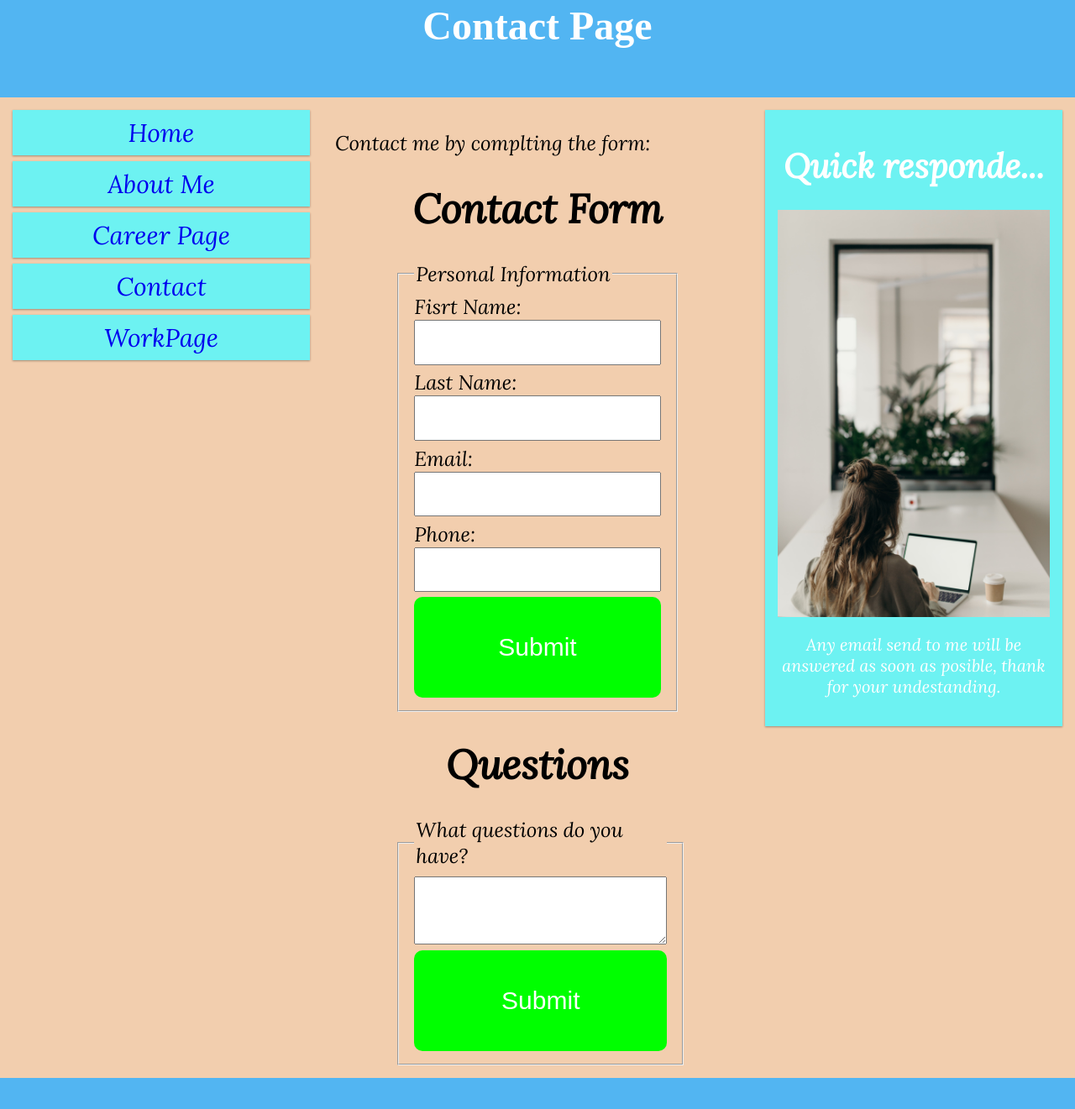
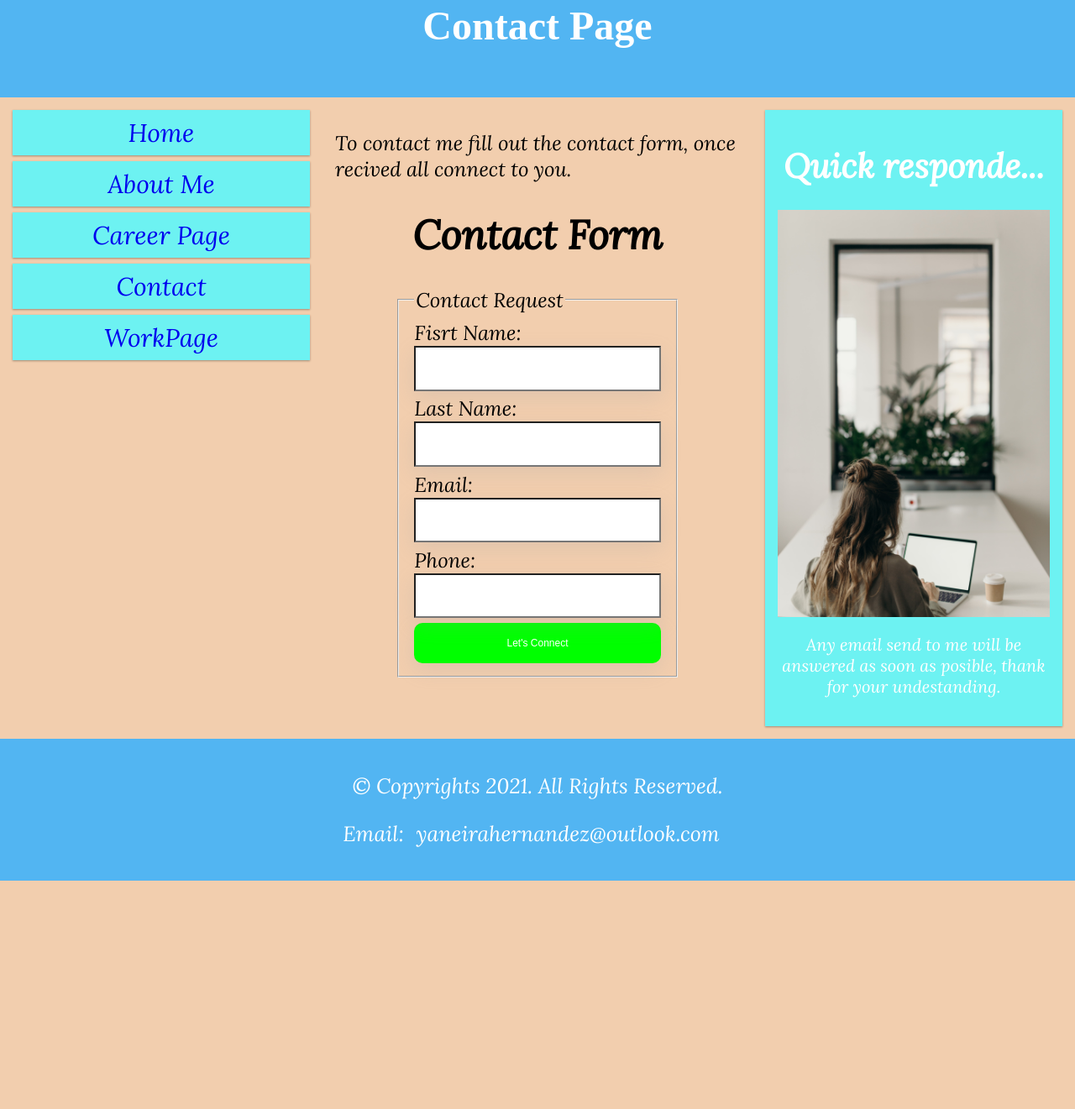
Before and after one commit to yaneira/Project-Plan, a plain HTML site: page ProjectContact.html in a window 1280 px wide. Shown: the part 55-1376 px from the top of the page at 84% size. After the commit the page ends 1104 px from the top, so only its background shows below. Drawn offline with Linux system fonts and the light colour scheme.

Commit message:
corrected

```diff
--- a/CSS/CorrectedCSS.css
+++ b/CSS/CorrectedCSS.css
@@ -128,6 +128,7 @@ body{
       margin-bottom: 2%;
       width: 100%;
       height: 4em;
+      box-shadow: rgba(149, 157, 165, 0.2) 0px 8px 24px;
     }
     legend{
       font-weight: bold;
@@ -146,7 +147,7 @@ body{
       display: block;
       padding: 5%;
       background-color: #00FF00;
-      font-size: 1.25em;
+      font-size: 0.5em;
       border-radius: 10px;
       color: #fff;
     }
@@ -158,7 +159,7 @@ body{
       display: block;
       padding: 3%;
       background-color:#00FF00;
-      font-size: 1em;
+      font-size: 0.5em;
     }
     #submit2{
       margin-top: 0;
@@ -168,7 +169,7 @@ body{
       display: block;
       padding: 3%;
       background-color:#00FF00;
-      font-size: 1em;
+      font-size: 0.5em;
     }
   }
   @media only screen and (min-width: 601px) {
@@ -187,6 +188,7 @@ body{
       margin-bottom: 2%;
       width: 100%;
       height: 4em;
+      box-shadow: rgba(149, 157, 165, 0.2) 0px 8px 24px;
     }
     .btn{
     	grid-column: 1 / span 2;
@@ -199,7 +201,7 @@ body{
     	display: block;
     	padding: 5%;
     	background-color:#00FF00;
-    	font-size: 1.25em;
+    	font-size: 0.5em;
     	border-radius: 10px;
     	color: #fff;
     }
@@ -225,10 +227,12 @@ body{
     .btn{
       grid-column: 1 / span 2;
       background-color:#00FF00;
+      font-size: 0.5em;
     }
     input{
       margin-bottom: 2%;
       width: 100%;
       height: 4em;
+      box-shadow: rgba(149, 157, 165, 0.2) 0px 8px 24px;
     }
   }
--- a/ProjectContact.html
+++ b/ProjectContact.html
@@ -30,13 +30,13 @@
   </div>
 
   <div class="col-6 col-s-9">
-    <p>Contact me by complting the form:</p>
+    <p>To contact me fill out the contact form, once recived all connect to you.</p>
     <!--form area-->
     <div id="form">
       <h1>Contact Form</h1>
         <form class="from-grid"><!--start form-->
               <fieldset>
-                <legend>Personal Information</legend>
+                <legend>Contact Request</legend>
                 <label for="fname">Fisrt Name:</label>
                 <input type="text" name="fname" id="fname">
 
@@ -48,22 +48,10 @@
 
                 <label for="phone">Phone:</label>
                 <input type="tel" id="phone" name="phone">
-                <input type="submit" id="submit" value="Submit" class="btn">
+                <input type="submit" id="submit" value="Let's Connect" class="btn">
               </fieldset>
         </form>
       </div>
-
-      <div id="form2">
-        <h1>Questions</h1>
-        <form>
-            <fieldset>
-            <legend>What questions do you have?</legend>
-          <textarea id="questions" name="questions" rows="5" cols="35">
-          </textarea>
-          	<input type="submit" id="submit2" value="Submit" class="btn">
-          </fieldset>
-        </form>
-    </div>
   </div>
 
   <div class="col-3 col-s-12">
```
